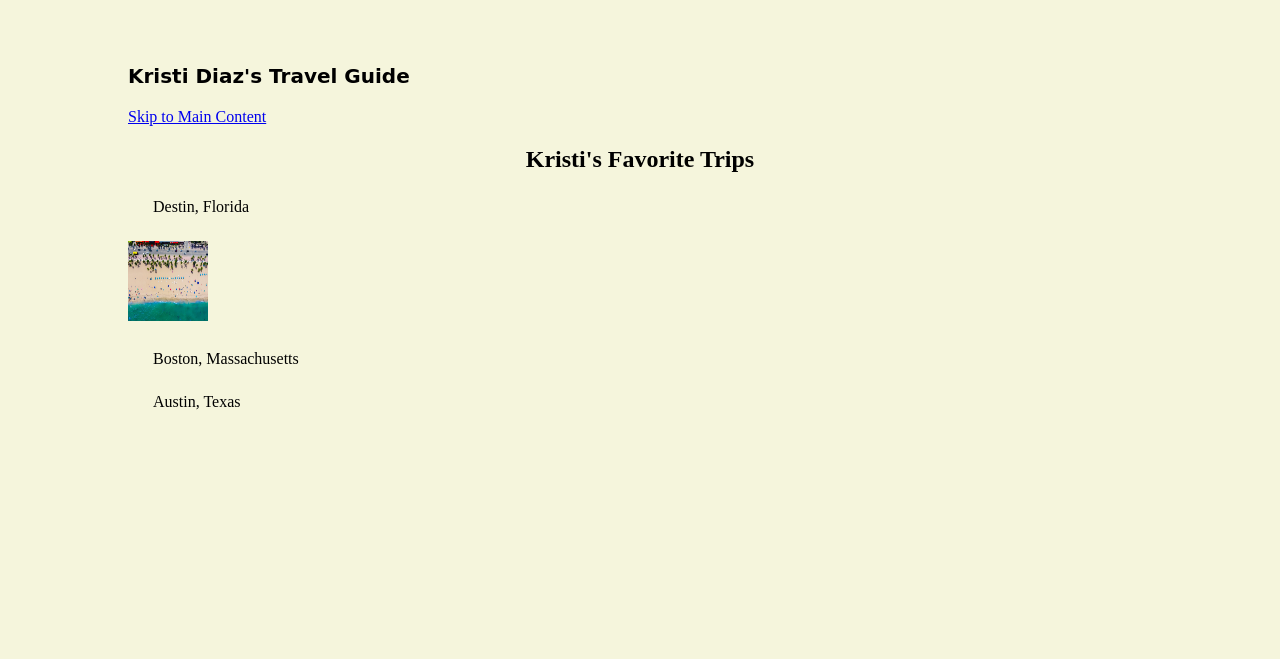
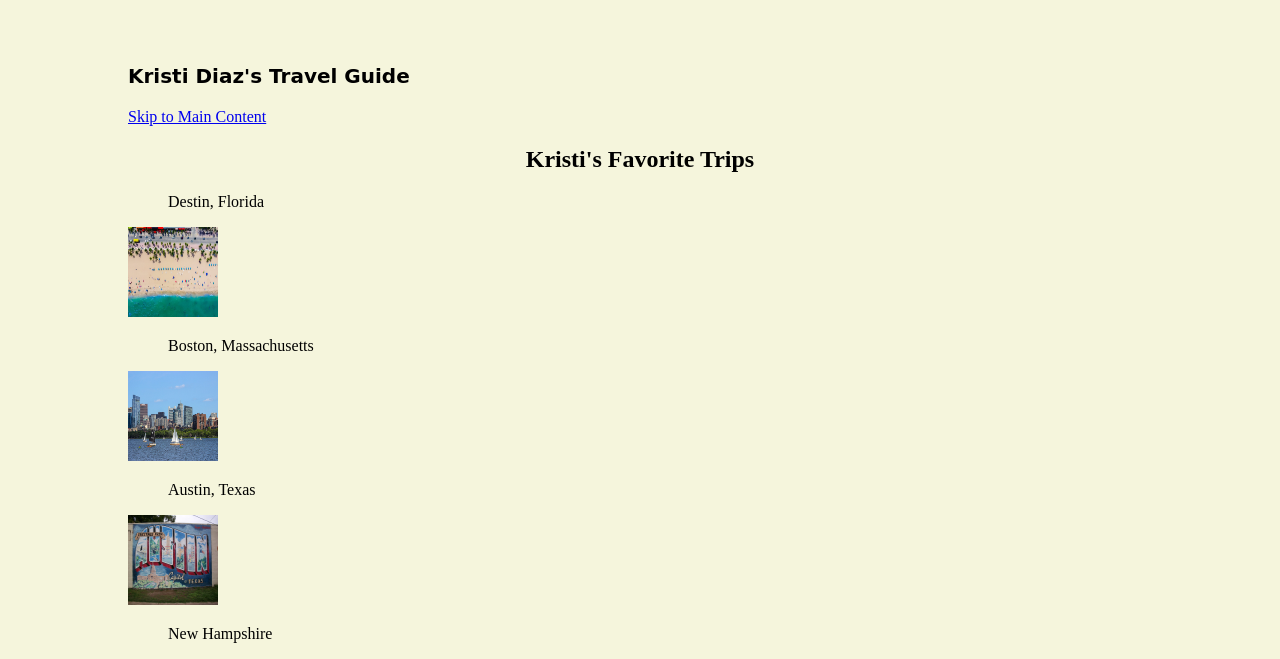
Before and after one commit to 21diazk/travelportfolio, a plain HTML site: page index.html in a window 1280 px wide. Shown: the part 346-1005 px from the top of the page. Before the commit the page ends 800 px from the top, so only its background shows below. Drawn offline with Linux system fonts and the light colour scheme.

Commit message:
Update index.html

```diff
--- a/index.html
+++ b/index.html
@@ -19,11 +19,23 @@
 </nav>
   </div>
   <h2> Kristi's Favorite Trips</h2>
-  <p>Destin, Florida</p>
+  <ul>Destin, Florida</ul>
   <a href="florida.jpg">
-    <img src="florida.jpg"width="80" height="80" style="border:none"
+    <img src="florida.jpg"width="90" height="90" style="border:none"
          alt="Floridian Beach"/>
   </a>
-  <p>Boston, Massachusetts</p>
-  <p>Austin, Texas</p>
-  <p></p>
+  <ul>Boston, Massachusetts</ul>
+  <a href="boston.jpg">
+    <img src="boston.jpg"width="90"height="90" style="border:none"
+         alt="Boston Skyline"/>
+  </a>
+  <ul>Austin, Texas</ul>
+  <a href="austin.jpg">
+    <img src="austin.jpg"width="90"height="90" style="border:none"
+         alt="Welcome to Austin sign"/>
+  </a>
+  <ul>New Hampshire</ul>
+  <a href="newhampshire.jpg">
+    <img src+"newhampshire.jpg"width="90"height="90" style="border:none"
+         alt="New Hampshire lake and mountains/>
+              </a>
```
